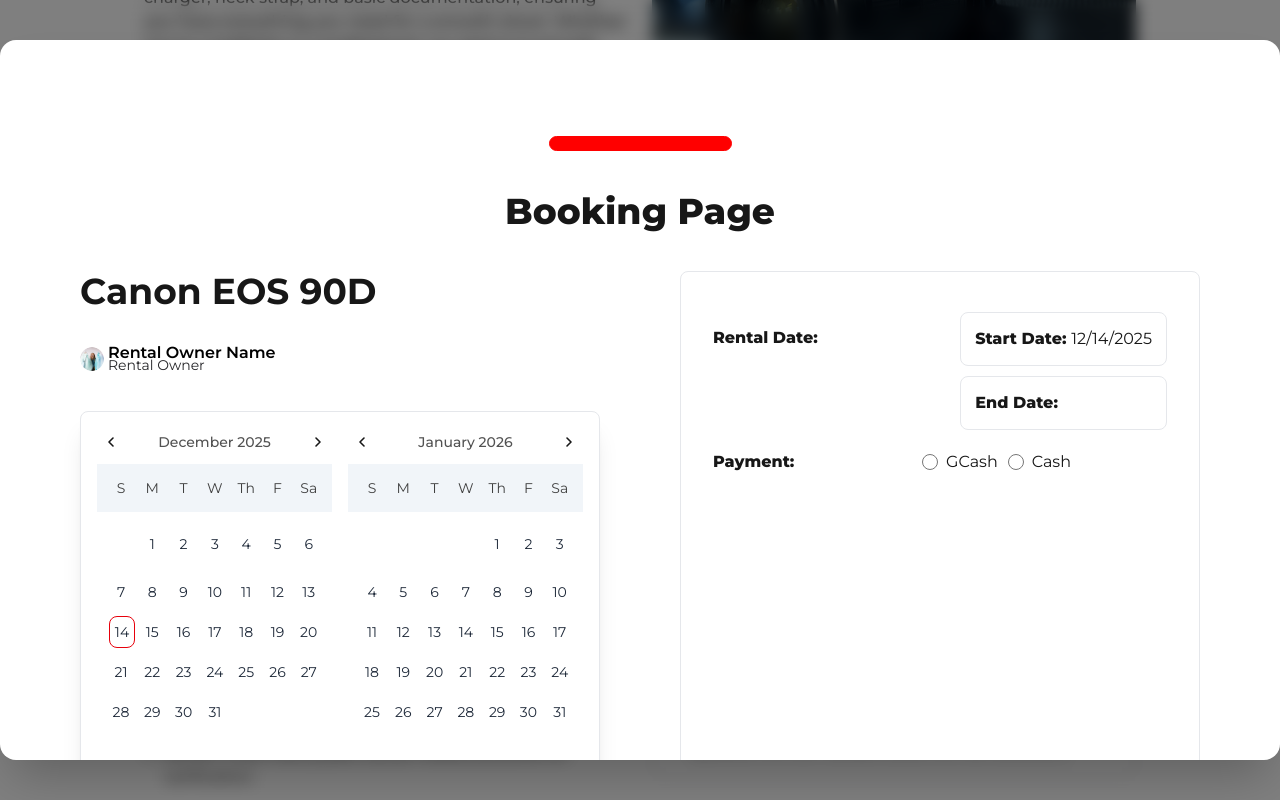
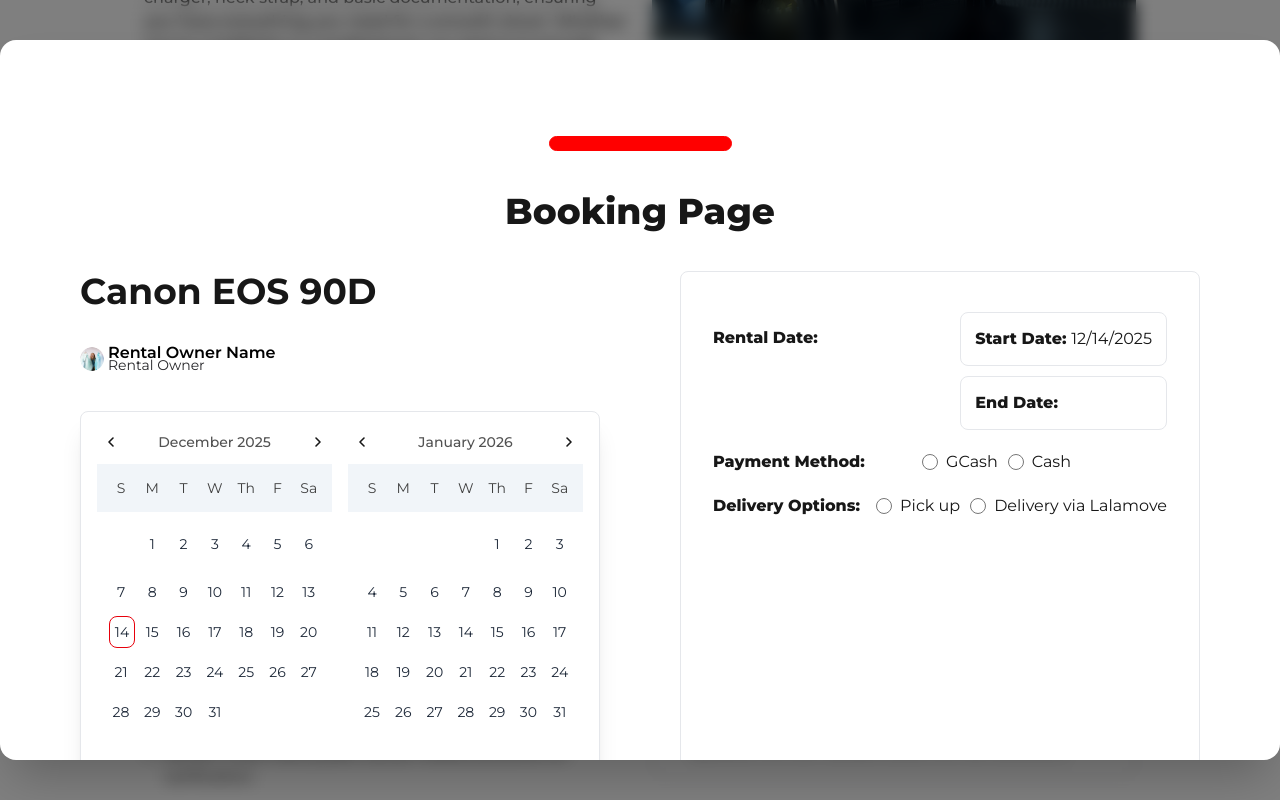
Before and after one commit to gabiuz/Lendr, a Next.js app in the folder client/: page /product-description in a window 1280 px wide. Both pictures are taken after a click on the button "Book Now". Built offline with nearby package versions, Linux system fonts and the light colour scheme.

Commit message:
add delivery options

```diff
--- a/client/app/components/Booking.jsx
+++ b/client/app/components/Booking.jsx
@@ -10,6 +10,7 @@
   });
   const [monthOffset, setMonthOffset] = useState(0);
   const [paymentMethod, setPaymentMethod] = useState("");
+  const [deliveryOption, setDeliveryOption] = useState("");
 
   // Get current month and next month based on offset
   const today = new Date();
@@ -294,7 +295,7 @@
                       </div>
                     </div>
                     <div className="payment-container flex items-center justify-between pt-2 lg:pt-5 pr-6 lg:pr-18 xl:pr-24">
-                      <h2 className="font-extrabold text-[10px] lg:text-base">Payment:</h2>
+                      <h2 className="font-extrabold text-[10px] lg:text-base">Payment Method:</h2>
                       <div className="payment flex gap-1 lg:gap-2.5">
                         <label className="flex items-center gap-2 cursor-pointer">
                           <input
@@ -320,6 +321,33 @@
                         </label>
                       </div>
                     </div>
+                    <div className="delivery-container flex items-center justify-between gap-2 lg:gap-3 pt-2 lg:pt-5">
+                      <h2 className="font-extrabold text-[10px] lg:text-base">Delivery Options:</h2>
+                      <div className="delivery flex gap-1 lg:gap-2.5">
+                        <label className="flex items-center gap-2 cursor-pointer">
+                          <input
+                            type="radio"
+                            name="deliveryOption"
+                            value="pickup"
+                            checked={deliveryOption === "pickup"}
+                            onChange={(e) => setDeliveryOption(e.target.value)}
+                            className="w-4 h-4 cursor-pointer"
+                          />
+                          <span className="text-[10px] lg:text-base font-normal">Pick up</span>
+                        </label>
+                        <label className="flex items-center gap-2 cursor-pointer">
+                          <input
+                            type="radio"
+                            name="deliveryOption"
+                            value="lalamove"
+                            checked={deliveryOption === "lalamove"}
+                            onChange={(e) => setDeliveryOption(e.target.value)}
+                            className="w-4 h-4 cursor-pointer"
+                          />
+                          <span className="text-[10px] lg:text-base font-normal">Delivery via Lalamove</span>
+                        </label>
+                      </div>
+                    </div>
                   </div>
                 </div>
               </div>
```
